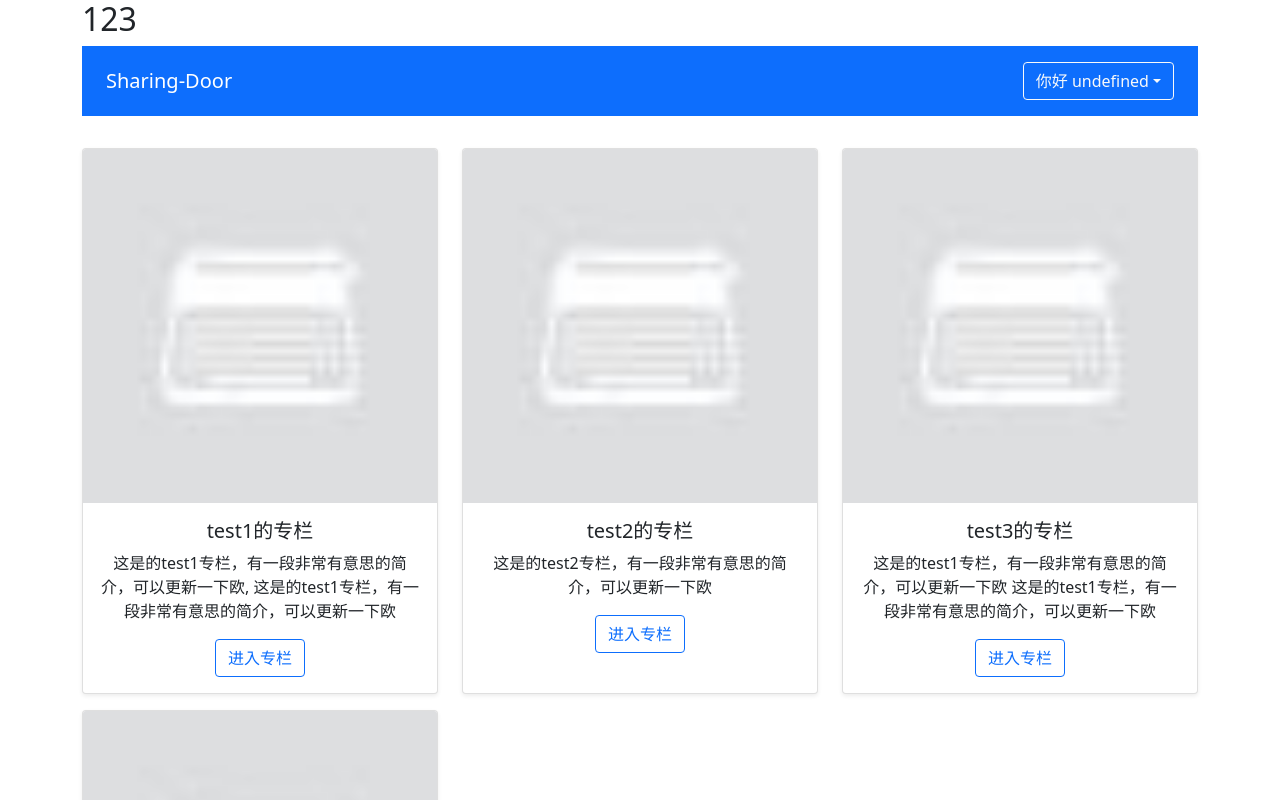
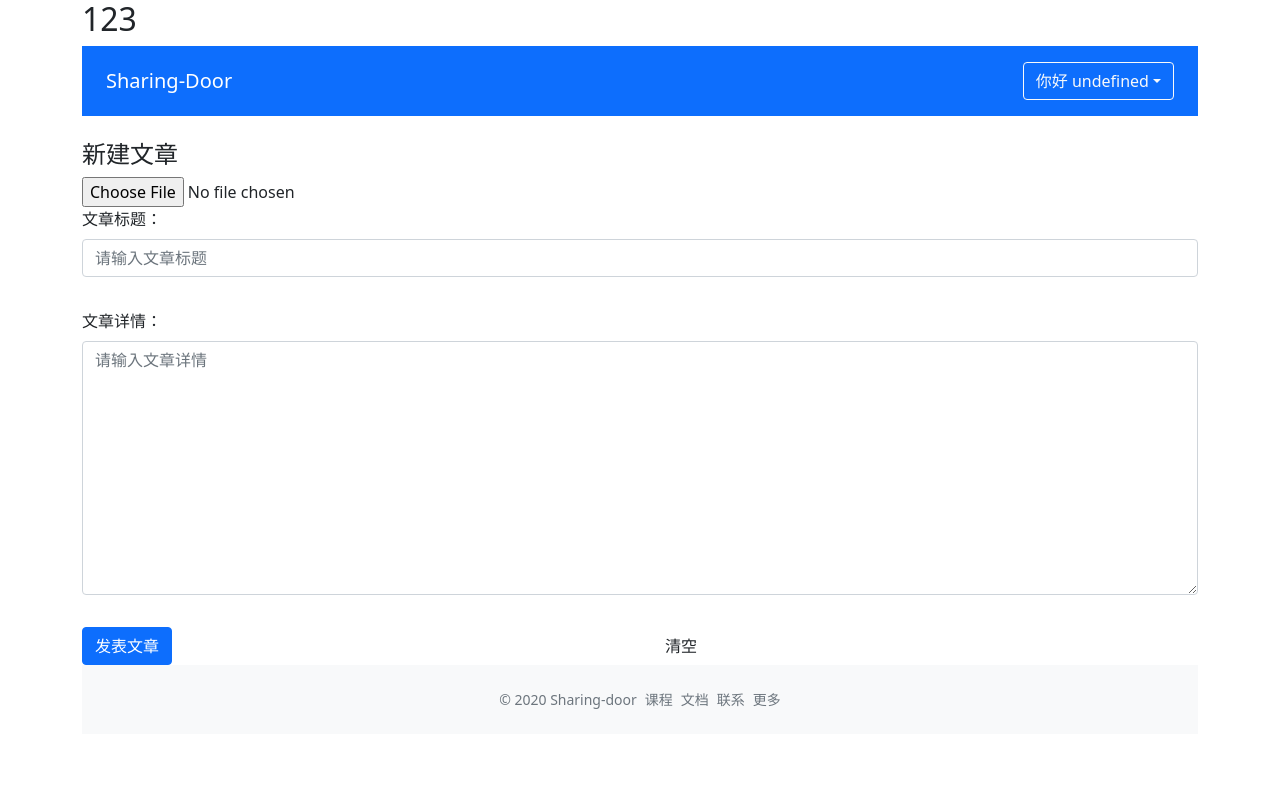
Before and after one commit to Bluestar123/vue3-sharing-door, a Vue app: page /create in a window 1280 px wide. Before the commit this address led to /. Shown: the top 800 px of the page. Built offline with nearby package versions, Linux system fonts and the light colour scheme; no server answers.

Commit message:
'页面搭建；组件搭建；hooks定义'

```diff
--- a/src/App.vue
+++ b/src/App.vue
@@ -19,11 +19,11 @@
 </template>
 
 <script lang="ts">
-import { computed, defineComponent, ComponentInternalInstance, getCurrentInstance, inject, onBeforeMount, provide, reactive, ref, Ref } from 'vue'
+import { computed, defineComponent, getCurrentInstance, inject, provide, reactive, ref, Ref } from 'vue'
 import { useStore } from 'vuex'
 import { GlobalDataprops } from './store'
 import 'bootstrap/dist/css/bootstrap.min.css'
-import GlobalHeader from './components/GlobalHeader.vue'
+import GlobalHeader, {UserProps} from './components/GlobalHeader.vue'
 import createMessage from './components/createMessage'
 // import Loading from './components/Loading.vue'
 
--- a/src/components/Message.vue
+++ b/src/components/Message.vue
@@ -10,7 +10,7 @@
 </template>
 
 <script lang='ts'>
-import { defineComponent, onUnmounted, PropType, ref } from 'vue'
+import { defineComponent, PropType, ref } from 'vue'
 import useDOMCreate from '../hooks/useDOMCreate'
 export type MessageType = 'success' | 'error' | 'default'
 
--- a/src/main.ts
+++ b/src/main.ts
@@ -4,7 +4,7 @@ import App from './App.vue'
 import store from './store'
 import axios from 'axios'
 
-axios.defaults.baseURL = ''
+axios.defaults.baseURL = process.env.NODE_ENV === 'development' ? '' : ''
 axios.interceptors.request.use(config => {
   config.params = { ...config.params, icode: '' }
   return config
--- a/src/router.ts
+++ b/src/router.ts
@@ -37,14 +37,44 @@ const router = createRouter({
 
 // 路由守卫
 router.beforeEach((to, from, next) => {
-  if (!store.state.user.isLogin && to.meta?.requiredLogin) {
-    next({
-      name: 'login'
-    })
-  } else if (to.meta?.requiredLogin && store.state.user.isLogin) {
-    next('/')
+  // if (!store.state.user.isLogin && to.meta?.requiredLogin) {
+  //   next({
+  //     name: 'login'
+  //   })
+  // } else if (to.meta?.requiredLogin && store.state.user.isLogin) {
+  //   next('/')
+  // } else {
+  //   next()
+  // }
+  const { user, token } = store.state
+  const { requiredLogin, redirectAlreadyLogin } = to.meta
+
+  if (!user.isLogin) {
+    if (token) {
+      // 发送请求
+      store.dispatch('fetchCurrentUser').then(res => {
+        if (redirectAlreadyLogin) {
+          next('/')
+        } else {
+          next()
+        }
+      }).catch(e=>{
+        store.commit('logout')
+        next('/login')
+      })
+    } else {
+      if (requiredLogin) {
+        next('/login')
+      } else {
+        next()
+      }
+    }
   } else {
-    next()
+    if (redirectAlreadyLogin) {
+      next('/')
+    } else {
+      next()
+    }
   }
 })
 
--- a/src/store.ts
+++ b/src/store.ts
@@ -13,6 +13,7 @@ export interface GlobalDataprops {
   columns: ColumnProps[];
   posts: PostProps[];
   user: UserProps;
+  token: string;
 }
 
 const store = createStore<GlobalDataprops>({
@@ -22,7 +23,8 @@ const store = createStore<GlobalDataprops>({
     posts: testPosts,
     user: {
       isLogin: true
-    }
+    },
+    token: ''
   },
   mutations: {
     login (state) {
--- a/src/views/CreatePost.vue
+++ b/src/views/CreatePost.vue
@@ -1,6 +1,7 @@
 <template>
   <div class="create-post-page">
     <h4>{{isEditMode ? '编辑文章' : '新建文章'}}</h4>
+    <input type="file" name="file" id="">
     <validate-form @form-submit="onFormSubmit">
       <div class="mb-3">
         <label class="form-label">文章标题：</label>
@@ -36,6 +37,7 @@ import { GlobalDataprops, UserProps } from '../store'
 import ValidateInput, { RulesProp } from '../components/ValidateInput.vue'
 import ValidateForm from '../components/ValidateForm.vue'
 import { PostProps } from '@/testData'
+import axios from 'axios'
 export default defineComponent({
   name: 'Login',
   components: {
@@ -78,6 +80,22 @@ export default defineComponent({
         }
       }
     }
+
+    const handleFileChange = (e: Event) => {
+      const target = e.target as HTMLInputElement
+      const files = target.files
+      if (files) {
+        const uploadedFile = files[0]
+        const formData = new FormData()
+        formData.append(uploadedFile.name, uploadedFile)
+
+        axios.post('/upload', formData, {
+          headers: {
+            'Content-Type': 'multipart/form-data'
+          }
+        })
+      }
+    }
     return {
       titleRules,
       titleVal,
```
Also changed, not shown: src/helper.ts (added, +22 -0 lines), src/hooks/useLoadMore.ts (added, +30 -0 lines).
